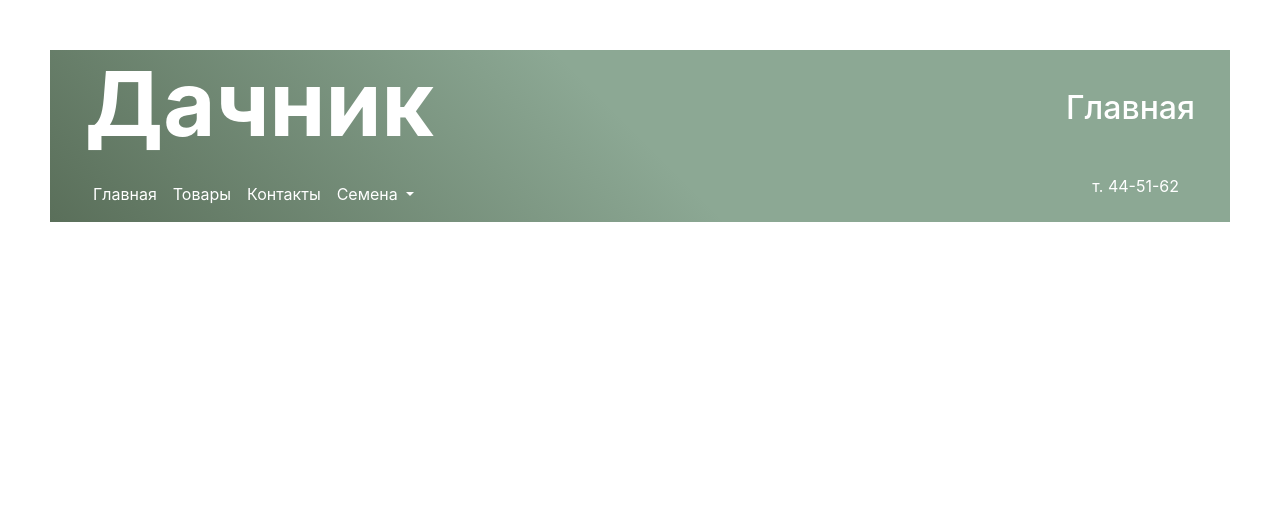
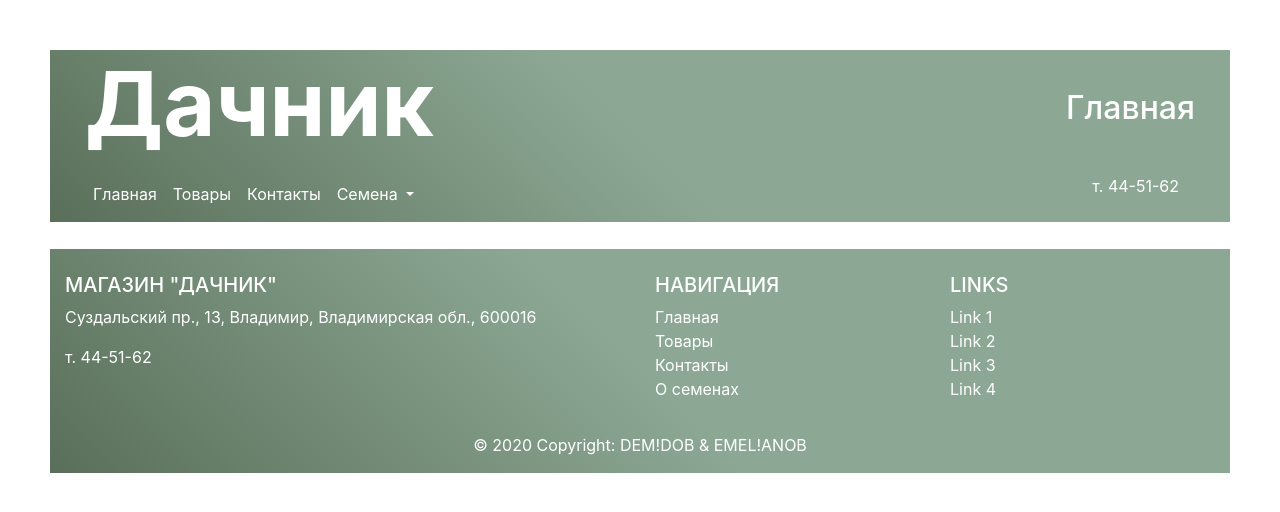
Before and after one commit to DEMIDOB/Dachnik, a Django app: page / in a window 1280 px wide. Shown: the top 512 px of the page. Run offline with Django 3.2, Linux system fonts and the light colour scheme; data comes from the database, SQL or seed files in the repository; some libraries are stand-ins or nearby versions.

Commit message:
footer added

```diff
--- a/src/templates/base.html
+++ b/src/templates/base.html
@@ -9,6 +9,7 @@
     <link rel="stylesheet" href="https://stackpath.bootstrapcdn.com/bootstrap/4.5.0/css/bootstrap.min.css" integrity="sha384-9aIt2nRpC12Uk9gS9baDl411NQApFmC26EwAOH8WgZl5MYYxFfc+NcPb1dKGj7Sk" crossorigin="anonymous">
 
     <style>
+    /*HEADER*/
         header {
             color: white;
             background-image: linear-gradient(45deg, #5A6F5A 0%, #8CA894 50%);
@@ -48,6 +49,20 @@
             color: rgba(255, 255, 255, 0.8);
             transition: 0.5s;
         }
+
+
+        /*FOOTER*/
+        .myfooter {
+            background-image: linear-gradient(45deg, #5A6F5A 0%, #8CA894 50%);
+            margin-top: 27px;
+            color: white;
+        }
+
+        .myfooter a {
+            color: white;
+        }
+
+        /*CUSTOM STYLES*/
 
         {% block additional_styles %}
             styles
@@ -111,9 +126,101 @@
 
         </div>
     </header>
+
+
+
+
     {% block content %}
         this will be replaced by content
     {% endblock %}
 
+
+
+
+        <!-- Footer -->
+    <footer class="page-footer font-small myfooter pt-4">
+
+    <!-- Footer Links -->
+    <div class="container-fluid text-center text-md-left">
+
+        <!-- Grid row -->
+        <div class="row">
+
+        <!-- Grid column -->
+        <div class="col-md-6 mt-md-0 mt-3">
+
+            <!-- Content -->
+            <h5 class="text-uppercase">Магазин "Дачник"</h5>
+            <p>Суздальский пр., 13, Владимир, Владимирская обл., 600016</p>
+            <p>т. 44-51-62</p>
+
+        </div>
+        <!-- Grid column -->
+
+        <hr class="clearfix w-100 d-md-none pb-3">
+
+        <!-- Grid column -->
+        <div class="col-md-3 mb-md-0 mb-3">
+
+            <!-- Links -->
+            <h5 class="text-uppercase">Навигация</h5>
+
+            <ul class="list-unstyled">
+            <li>
+                <a href="/">Главная</a>
+            </li>
+            <li>
+                <a href="/products/">Товары</a>
+            </li>
+            <li>
+                <a href="#!">Контакты</a>
+            </li>
+            <li>
+                <a href="#!">О семенах</a>
+            </li>
+            </ul>
+
+        </div>
+        <!-- Grid column -->
+
+        <!-- Grid column -->
+        <div class="col-md-3 mb-md-0 mb-3">
+
+            <!-- Links -->
+            <h5 class="text-uppercase">Links</h5>
+
+            <ul class="list-unstyled">
+            <li>
+                <a href="#!">Link 1</a>
+            </li>
+            <li>
+                <a href="#!">Link 2</a>
+            </li>
+            <li>
+                <a href="#!">Link 3</a>
+            </li>
+            <li>
+                <a href="#!">Link 4</a>
+            </li>
+            </ul>
+
+        </div>
+        <!-- Grid column -->
+
+        </div>
+        <!-- Grid row -->
+
+    </div>
+    <!-- Footer Links -->
+
+    <!-- Copyright -->
+    <div class="footer-copyright text-center py-3">© 2020 Copyright:
+        <a href="http://demidob.site/"> DEM!DOB & EMEL!ANOB</a>
+    </div>
+    <!-- Copyright -->
+
+    </footer>
+    <!-- Footer -->
+
 </body>
 </html>
--- a/src/templates/products.html
+++ b/src/templates/products.html
@@ -145,12 +145,10 @@
 
 <script>
     function mouseOver(divId) {
-        console.log(divId);
         document.getElementById(divId).classList.add("productDescHover");
     }
 
     function mouseLeave(divId) {
-        console.log(divId);
         document.getElementById(divId).classList.remove("productDescHover");
     }
 </script>
```
